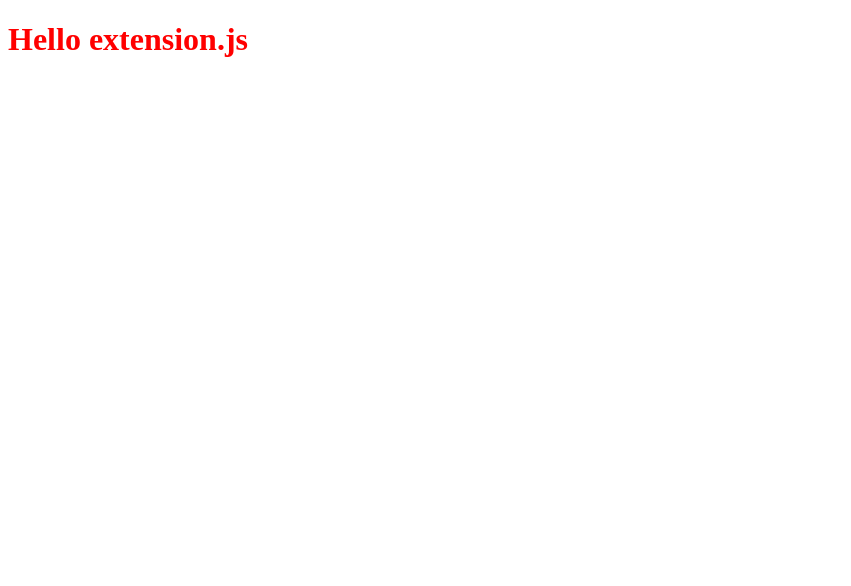
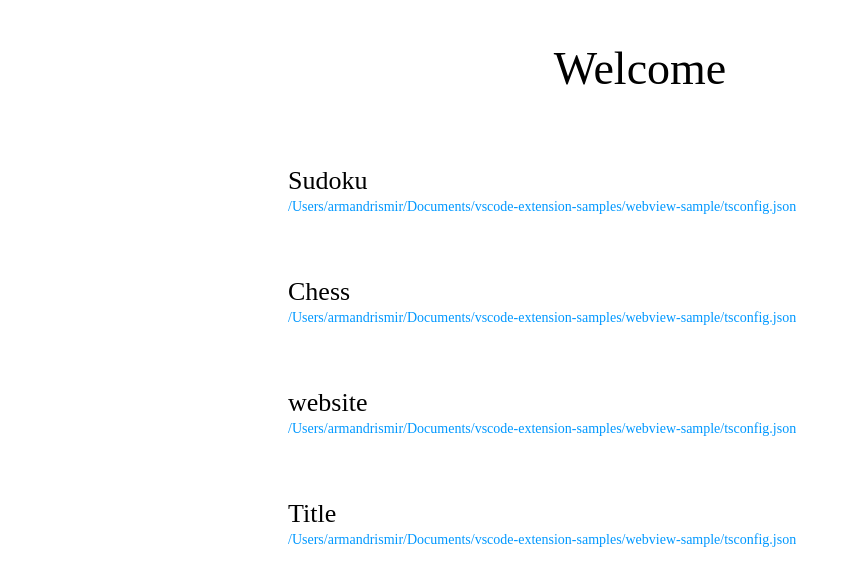
Before and after one commit to ArmanDris/big-recents, a website: page src/index.html in a window 1280 px wide. Shown: the whole page, without its empty margins (0-851 px from the left). Drawn offline with Linux system fonts and the light colour scheme.

Commit message:
Autoload and style

```diff
--- a/src/index.html
+++ b/src/index.html
@@ -3,13 +3,78 @@
 <head>
     <meta http-equiv="Content-Security-Policy" content="default-src 'none'; script-src 'unsafe-eval' 'unsafe-inline' vscode-resource:; style-src vscode-resource: 'unsafe-inline';">
     <style>
+        * {
+            padding: 0;
+            margin: 0;
+        }
+
+        body {
+            display: flex;
+            align-items: center;
+            justify-content: center;
+            flex-direction: column;
+        }
+
         h1 {
-            color: red;
+            font-size: 46px;
+            line-height: 3em;
+            font-weight: normal;
         }
+
+        li {
+            width: 55vw;
+            list-style: none;
+            margin: 1vh;
+            border-radius: 14px;
+            padding: 20px;
+            padding-bottom: 26px;
+            cursor: pointer;
+            transition: 750ms;
+        }
+
+        li:hover {
+            background: #ffffff20;
+        }
+
+        h2 {
+            font-size: 26px;
+            padding-bottom: 3px;
+            font-weight: normal;
+        }
+
+        p {
+            color: #0098ff;
+            font-size: 14px;
+        }
+
     </style>
 </head>
 <body>
-    <h1>Hello extension.js</h1>
+    <h1>Welcome</h1>
+    <ul>
+        <li>
+            <h2>Sudoku</h2>
+            <p>/Users/armandrismir/Documents/vscode-extension-samples/webview-sample/tsconfig.json</p>
+        </li>
+    </ul>
+    <ul>
+        <li>
+            <h2>Chess</h2>
+            <p>/Users/armandrismir/Documents/vscode-extension-samples/webview-sample/tsconfig.json</p>
+        </li>
+    </ul>
+    <ul>
+        <li>
+            <h2>website</h2>
+            <p>/Users/armandrismir/Documents/vscode-extension-samples/webview-sample/tsconfig.json</p>
+        </li>
+    </ul>
+    <ul>
+        <li>
+            <h2>Title</h2>
+            <p>/Users/armandrismir/Documents/vscode-extension-samples/webview-sample/tsconfig.json</p>
+        </li>
+    </ul>
 
     <script>
 
```
Also changed, not shown: extension.js (+19 -12 lines), src/sun.png (added), 2 other files.
